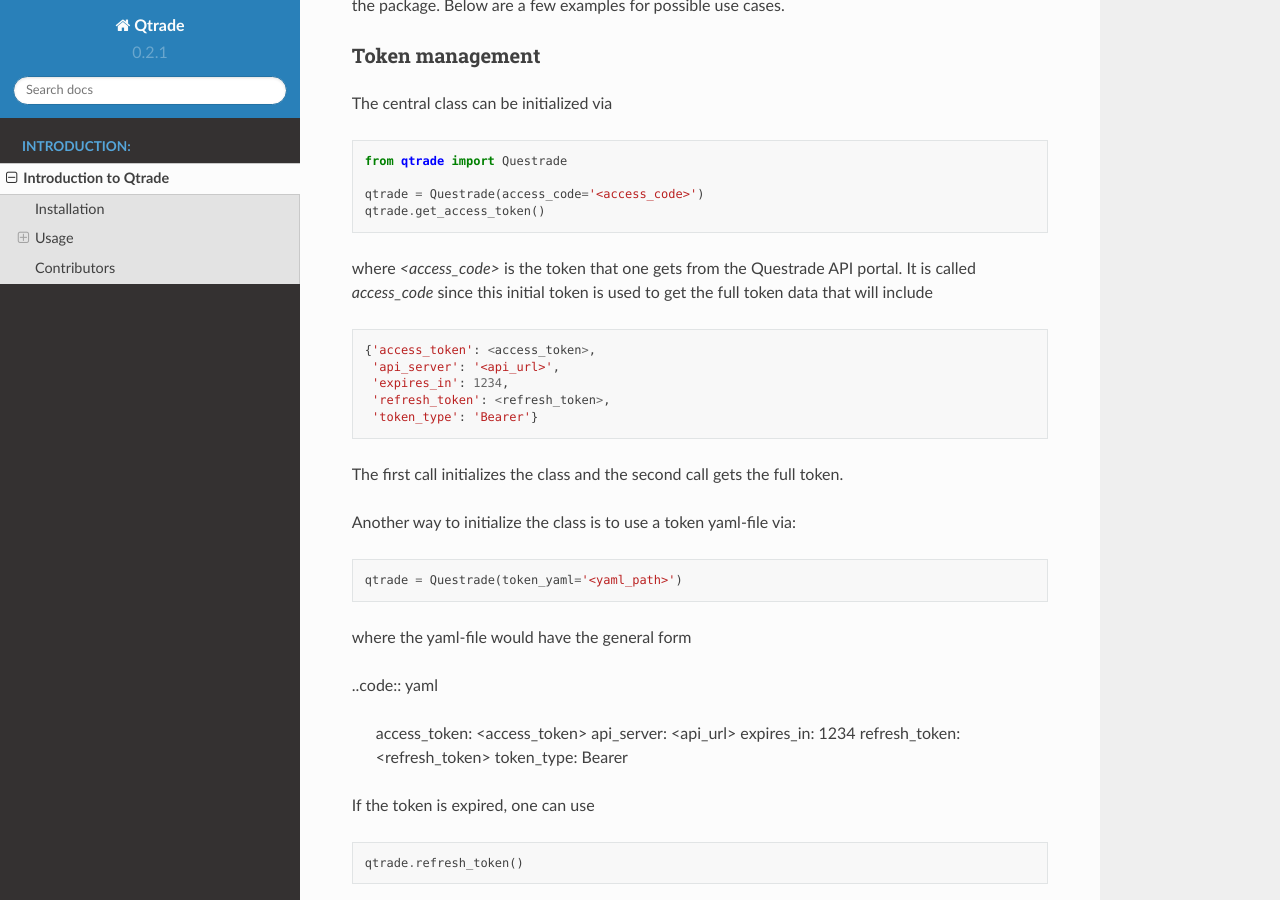
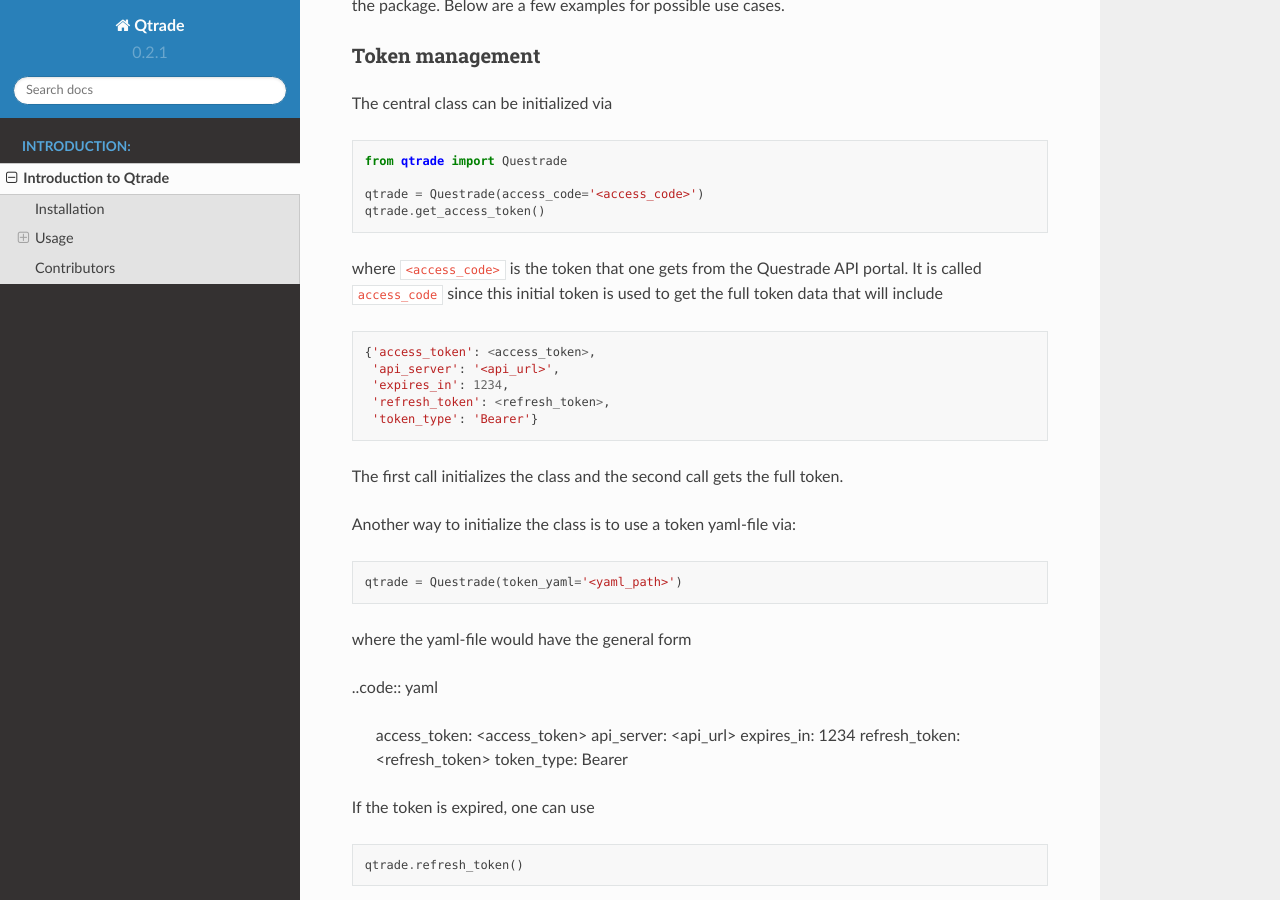
Before and after one commit to jborchma/qtrade, a Sphinx documentation site: the page built from source/readme.rst, in a window 1280 px wide and 900 px high, scrolled down 466 px. Built offline with Sphinx 7.4.7 and the Read the Docs theme 2.0.0, drawn with Linux system fonts in a browser that asks for light colours; pages that are not in the unit, such as notebooks, are missing from menus; the version number is read from the project's files by our own code.

Commit message:
fixed doc styling

```diff
--- a/source/readme.rst
+++ b/source/readme.rst
@@ -33,8 +33,8 @@
   qtrade = Questrade(access_code='<access_code>')
   qtrade.get_access_token()
 
-where `<access_code>` is the token that one gets from the Questrade API portal. It is called
-`access_code` since this initial token is used to get the full token data that will include
+where ``<access_code>`` is the token that one gets from the Questrade API portal. It is called
+``access_code`` since this initial token is used to get the full token data that will include
 
 .. code:: python
 
```
